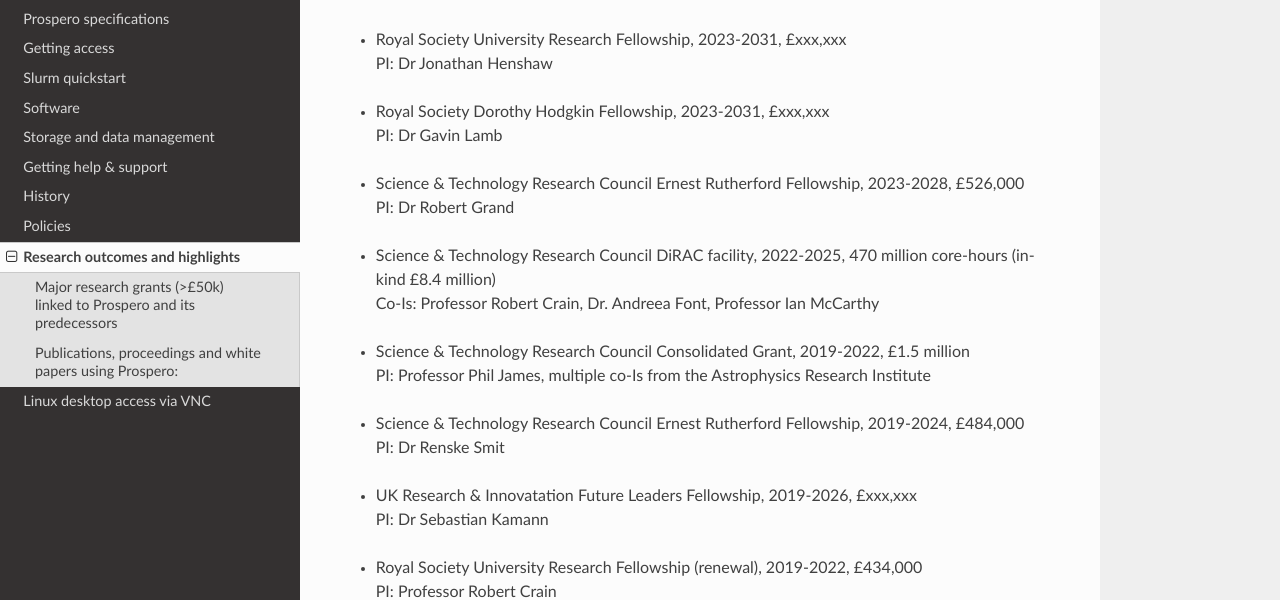
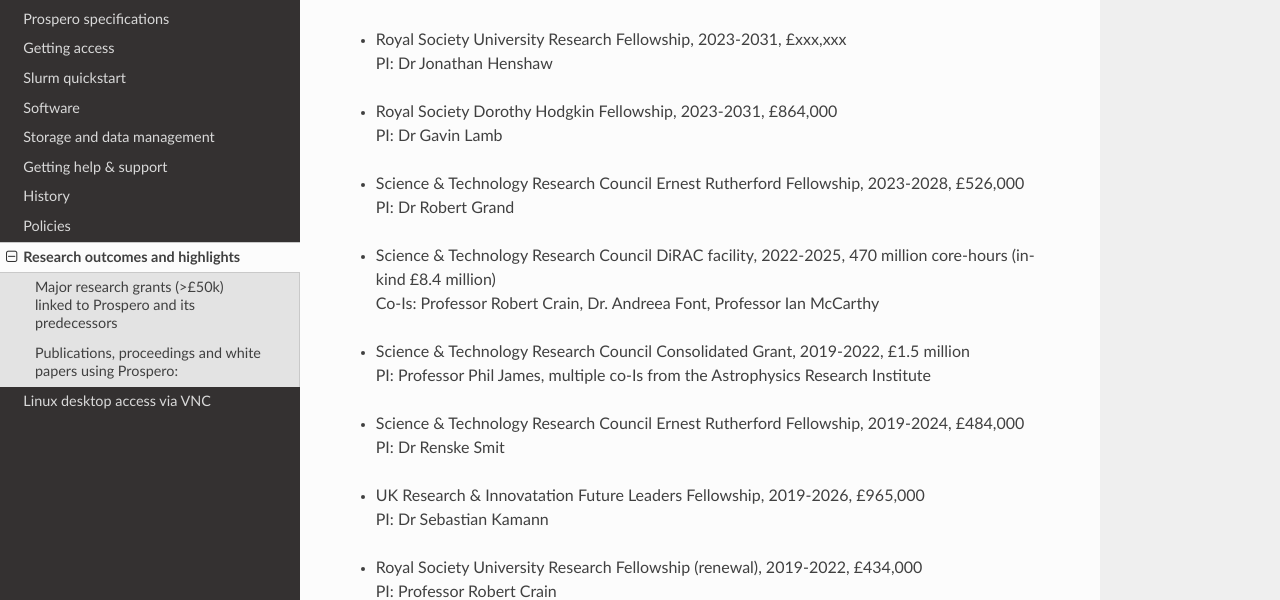
Before and after one commit to astrcrai/prospero-docs, a Sphinx documentation site: the page built from docs/source/highlights.rst, in a window 1280 px wide and 900 px high, scrolled down 520 px. Shown: the part 156-756 px from the top of the window. Built offline with Sphinx 7.4.7 and the Read the Docs theme 2.0.0, drawn with Linux system fonts in a browser that asks for light colours.

Commit message:
Update highlights.rst

```diff
--- a/docs/source/highlights.rst
+++ b/docs/source/highlights.rst
@@ -20,7 +20,7 @@
   | PI: Dr Yannick Bahe
 * | Royal Society University Research Fellowship, 2023-2031, £xxx,xxx
   | PI: Dr Jonathan Henshaw
-* | Royal Society Dorothy Hodgkin Fellowship, 2023-2031, £xxx,xxx
+* | Royal Society Dorothy Hodgkin Fellowship, 2023-2031, £864,000
   | PI: Dr Gavin Lamb
 * | Science & Technology Research Council Ernest Rutherford Fellowship, 2023-2028, £526,000
   | PI: Dr Robert Grand
@@ -30,7 +30,7 @@
   | PI: Professor Phil James, multiple co-Is from the Astrophysics Research Institute
 * | Science & Technology Research Council Ernest Rutherford Fellowship, 2019-2024, £484,000
   | PI: Dr Renske Smit
-* | UK Research & Innovatation Future Leaders Fellowship, 2019-2026, £xxx,xxx
+* | UK Research & Innovatation Future Leaders Fellowship, 2019-2026, £965,000
   | PI: Dr Sebastian Kamann
 * | Royal Society University Research Fellowship (renewal), 2019-2022, £434,000
   | PI: Professor Robert Crain
```
